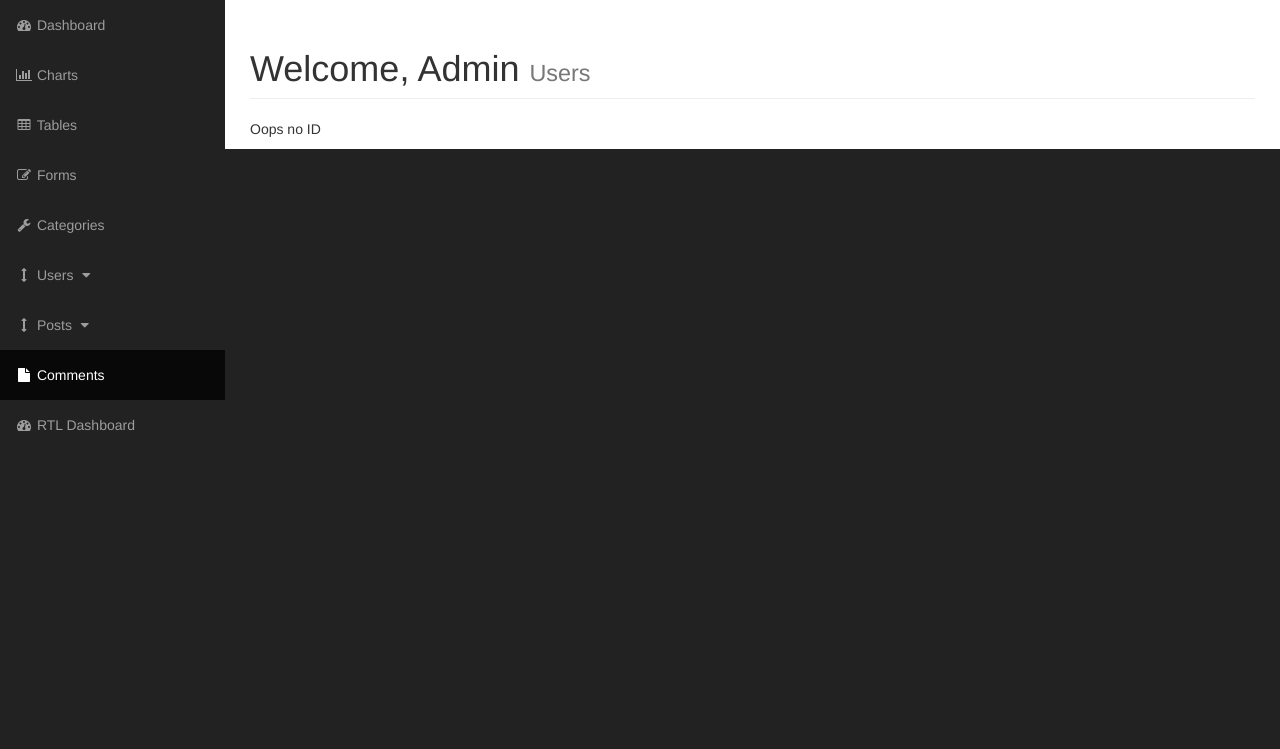
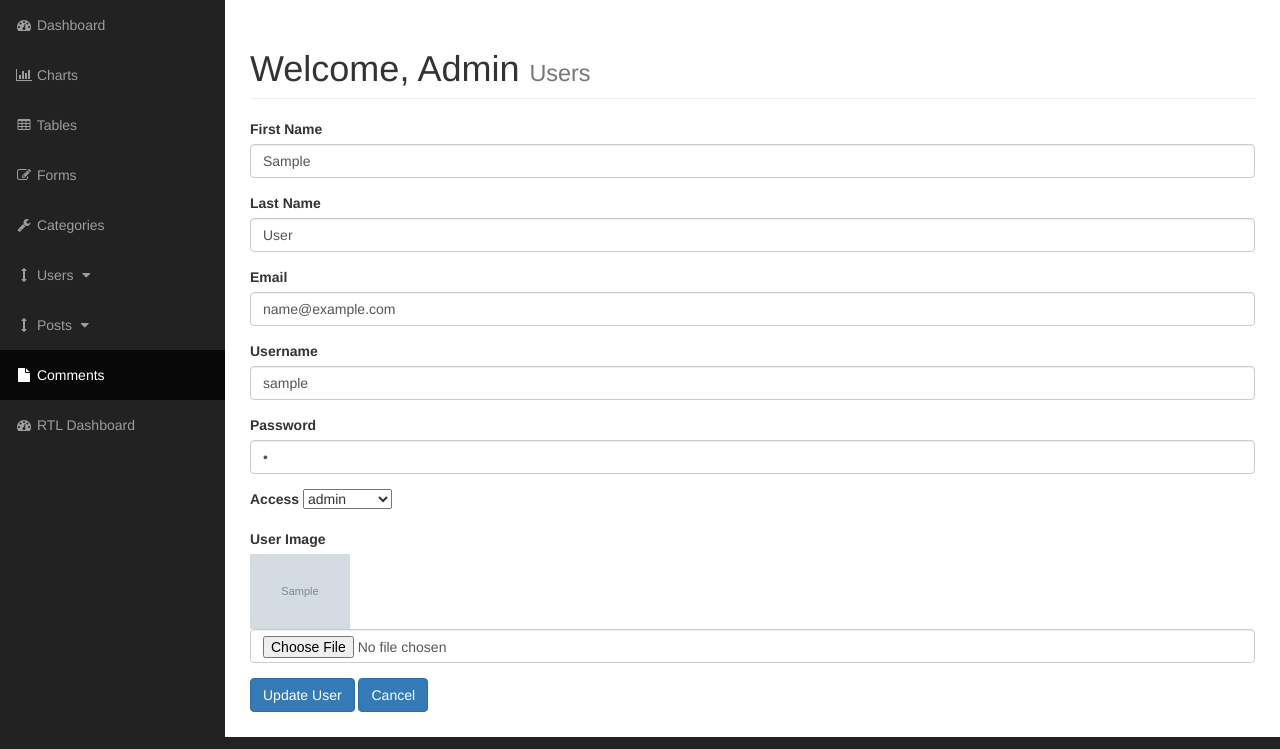
Before and after one commit to 1-8192/udemy_cms_course, a PHP site: page /admin/users.php?source=edit_user&u_id=1 in a window 1280 px wide. Shown: the part 51-800 px from the top of the page. Run offline with PHP 8.4, Linux system fonts and the light colour scheme; tables that the repository leaves empty or names only in its code hold one stand-in row (values such as "Sample post"); grey boxes marked "Sample" are stand-in pictures; grey boxes labelled with a size stand in for pictures from a placeholder-image service; some libraries are stand-ins or nearby versions.

Commit message:
editing user in amin page works

```diff
--- a/cms/admin/functions.php
+++ b/cms/admin/functions.php
@@ -238,7 +238,7 @@
         if (count($rows) > 0) {
             foreach($rows as $row) {
 
-                echo('<tr><td>'."$row[user_id]".'</td><td>'."$row[user_name]".'</td><td>'."$row[user_first_name]".'</td><td>'."$row[user_last_name]".'</td><td>'."$row[user_email]".'</td><td>'."$row[user_role]".'</td><td><a href="users.php?source=edit_user&p_id='."$row[user_id]".'">Edit</a></td><td><a href="users.php?delete='."$row[user_id]".'">Delete</a></td></tr>');
+                echo('<tr><td>'."$row[user_id]".'</td><td>'."$row[user_name]".'</td><td>'."$row[user_first_name]".'</td><td>'."$row[user_last_name]".'</td><td>'."$row[user_email]".'</td><td>'."$row[user_role]".'</td><td><a href="users.php?source=edit_user&u_id='."$row[user_id]".'">Edit</a></td><td><a href="users.php?delete='."$row[user_id]".'">Delete</a></td></tr>');
             }
         }
     }
@@ -259,7 +259,7 @@
             //moving file name for image to images folder
             move_uploaded_file($user_image_temp, "../images/$user_image");
 
-            try {
+            // try {
             $query = "INSERT INTO users (user_first_name, user_last_name, user_email, user_name, user_password, user_role, user_image) VALUES (:ufn, :uln, :em, :unm, :pass, :rol, :img)";
             $stmt = $pdo->prepare($query);
             $stmt->execute(array(
@@ -272,10 +272,10 @@
                 ':img' => $user_image
                 ));
                 header("Location: users.php");
-            }
-            catch(PDOException $exception) {
-                return $exception;
-            }
+            // }
+            // catch(PDOException $exception) {
+            //     return $exception;
+            // }
     }
 
     //delete function for deleting user from db
@@ -291,4 +291,47 @@
             header("Location: users.php");
         }
     }
+
+    //updates user data in db
+    function update_user($id) {
+        global $pdo;
+        $user_id = intval($id);
+        $user_first_name = $_POST['user_first_name'];
+        $user_last_name = $_POST['user_last_name'];
+        $user_email = $_POST['user_email'];
+        $user_name = $_POST['user_name'];
+        $user_password = $_POST['user_password'];
+        $user_role = $_POST['user_role'];
+        $user_image = $_FILES['user_image']['name'];
+        $user_image_temp = $_FILES['user_image']['tmp_name'];
+
+        //moving file name for image to images folder
+        move_uploaded_file($user_image_temp, "../images/$user_image");
+
+        if (empty($user_image)) {
+            $query = "SELECT user_image FROM users WHERE user_id = $user_id";
+            $stmt = $pdo->query($query);
+            $row = $stmt->fetch(PDO::FETCH_ASSOC);
+            $user_image = $row[user_image];
+        }
+
+        try {
+        $query = "UPDATE users SET user_first_name = :ufn, user_last_name = :uln, user_email = :em, user_name = :unm, user_password = :pass, user_role = :rol, user_image = :img WHERE user_id = :uid";
+        $stmt = $pdo->prepare($query);
+        $stmt->execute(array(
+            ':uid' => $user_id,
+            ':ufn' => $user_first_name,
+            ':uln' => $user_last_name,
+            ':em' => $user_email,
+            ':unm' => $user_name,
+            ':pass' => $user_password,
+            ':rol' => $user_role,
+            ':img' => $user_image
+            ));
+            header("Location: users.php");
+        }
+        catch(PDOException $exception) {
+            return $exception;
+        }
+    }
 ?>
--- a/cms/admin/includes/edit_user.php
+++ b/cms/admin/includes/edit_user.php
@@ -1,31 +1,30 @@
 <?php
     include_once "./functions.php";
 
-    if (isset($_POST['edit_post'])) {
-        update_post($_GET['p_id']);
+    if (isset($_POST['edit_user'])) {
+        update_user($_GET['u_id']);
     }
 
     if (isset($_POST['cancel'])) {
-        header("Location: ./posts.php");
+        header("Location: ./users.php");
     }
 
     //grabbing existing post data from db
-    if (isset($_GET['p_id'])) {
+    if (isset($_GET['u_id'])) {
 
-        $query = "SELECT * FROM posts WHERE post_id = :pid";
+        $query = "SELECT * FROM users WHERE user_id = :uid";
         $stmt = $pdo->prepare($query);
-        $stmt->execute(array(":pid" => $_GET['p_id']));
+        $stmt->execute(array(":uid" => $_GET['u_id']));
         $row = $stmt->fetch(PDO::FETCH_ASSOC);
 
-        $post_title = $row['post_title'];
-        $post_category_id = $row['category_id'];
-        $post_author = $row['post_author'];
-        $post_image = $row['post_image'];
-        $post_tags = $row['post_tags'];
-        $post_body = $row['post_body'];
-        $post_date = $row['post_date'];
-        $post_comment_count = $row['post_comment_count'];
-        $post_status = $row['post_status'];
+        $user_id = $_GET['u_id'];
+        $user_first_name = $row['user_first_name'];
+        $user_last_name = $row['user_last_name'];
+        $user_email = $row['user_email'];
+        $user_name = $row['user_name'];
+        $user_password = $row['user_password'];
+        $user_role = $row['user_role'];
+        $user_image = $row['user_image'];
     } else {
         die("Oops no ID");
     }
@@ -34,49 +33,40 @@
 
 <form action ="" method="POST" enctype="multipart/form-data">
     <div class="form-group">
-        <label for="title">Post Title</label>
-        <input type="text" class="form-control" name="post_title" value="<?php echo $post_title ?>">
+        <label for="user_first_name">First Name</label>
+        <input type="text" class="form-control" name="user_first_name" value="<?php echo $user_first_name; ?>">
     </div>
     <div class="form-group">
-        <select name="post_category" id="">
-            <?php
-                $query = "SELECT * FROM categories";
-                $stmt = $pdo->query($query);
-                $rows = $stmt->fetchAll(PDO::FETCH_ASSOC);
-
-                if (count($rows) > 0) {
-                    foreach($rows as $row) {
-                        $cat_id = $row['cat_id'];
-                        $cat_title = $row['cat_title'];
-                        echo "<option value='$cat_id'>{$cat_title}</option>";
-                    }
-                }
-            ?>
+        <label for="user_last_name">Last Name</label>
+        <input type="text" class="form-control" name="user_last_name" value="<?php echo $user_last_name; ?>">
+    </div>
+    <div class="form-group">
+        <label for="user_email">Email</label>
+        <input type="email" class="form-control" name="user_email" value="<?php echo $user_email; ?>">
+    </div>
+    <div class="form-group">
+        <label for="user_name">Username</label>
+        <input type="text" class="form-control" name="user_name" value="<?php echo $user_name; ?>">
+    </div>
+    <div class="form-group">
+        <label for="user_password">Password</label>
+        <input type="password" class="form-control" name="user_password" value="<?php echo $user_password; ?>">
+    </div>
+    <div class="form-group">
+        <label for="user_role">Access</label>
+        <select name="user_role" id="">
+            <option value="<?php echo $user_first_name; ?>"><?php echo $user_role ?></option>
+            <option value="admin">Admin</option>
+            <option value="subscriber">Subscriber</opton>
         </select>
     </div>
     <div class="form-group">
-        <label for="author">Post Author</label>
-        <input type="text" class="form-control" name="author" value="<?php echo $post_author ?>">
+        <label for="user_image">User Image</label></br>
+        <img width="100" src="../images/<?php echo $user_image; ?>" alt="user-image">
+        <input type="file" class="form-control" name="user_image">
     </div>
     <div class="form-group">
-        <label for="post_status">Post Status</label>
-        <input type="text" class="form-control" name="post_status" value="<?php echo $post_status ?>">
-    </div>
-    <div class="form-group">
-        <label for="post_image">Post Image</label></br>
-        <img width="100" src="../images/<?php echo $post_image; ?>" alt="post-image">
-        <input type="file" class="form-control" name="post_image">
-    </div>
-    <div class="form-group">
-        <label for="poast_tags">Post Tags</label>
-        <input type="text" class="form-control" name="post_tags" value="<?php echo $post_tags ?>">
-    </div>
-    <div class="form-group">
-        <label for="post_body">Post Body</label>
-        <textarea class="form-control" name="post_body" cols="30" rows="10"><?php echo $post_title ?></textarea>
-    </div>
-    <div class="form-group">
-        <input class="btn btn-primary" type="submit" name="edit_post" value="Update Post">
+        <input class="btn btn-primary" type="submit" name="edit_user" value="Update User">
         <input class="btn btn-primary" type="submit" name="cancel" value="Cancel">
     </div>
 </form>
```
